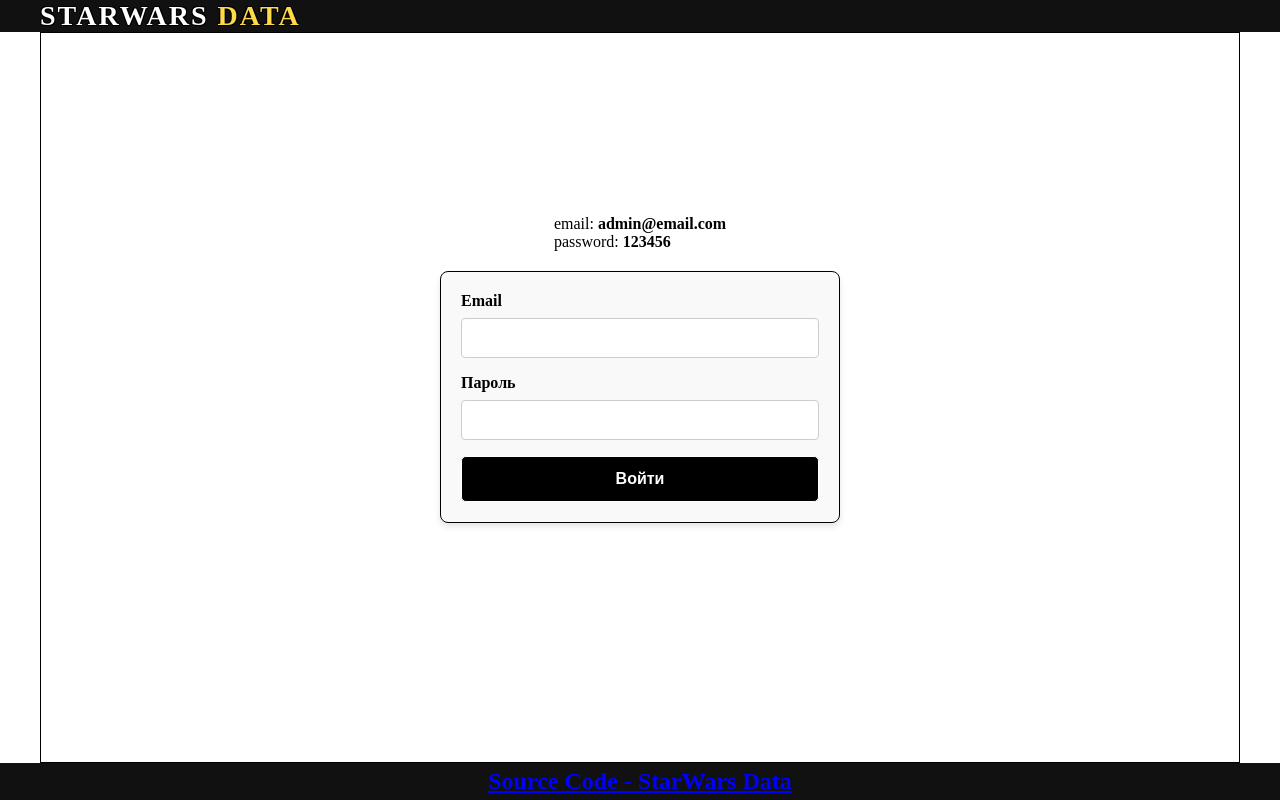
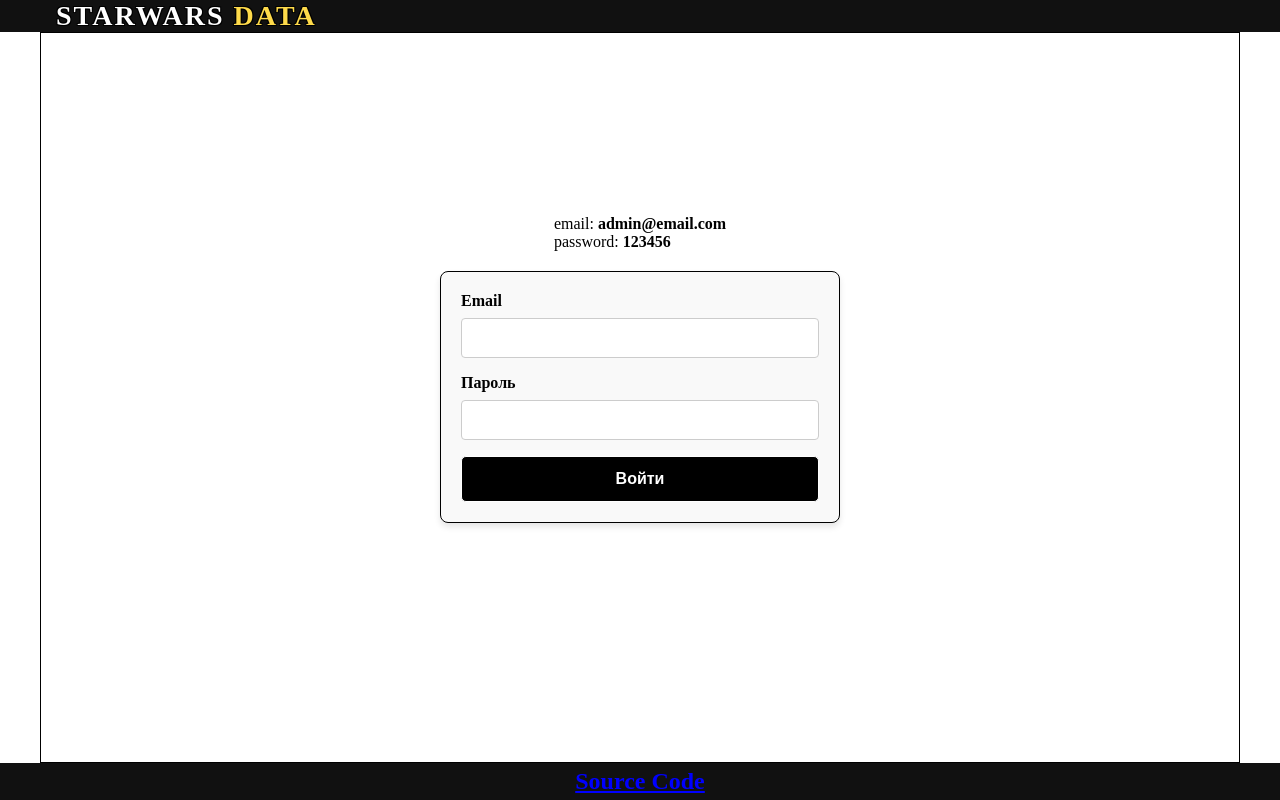
Before and after one commit to Taglat/star-wars-react, a React (Vite) app: page /login in a window 1280 px wide. Built offline with nearby package versions, Linux system fonts and the light colour scheme.

Commit message:
add pages

```diff
--- a/src/components/footer/footer.tsx
+++ b/src/components/footer/footer.tsx
@@ -4,7 +4,7 @@ export function Footer() {
   return (
     <footer className={css.root}>
       <h2 className={css.logo}>
-        <a href='https://github.com/Taglat/star-wars-react' target='_blank'>Source Code - StarWars Data</a>
+        <a href='https://github.com/Taglat/star-wars-react' target='_blank'>Source Code</a>
       </h2>
     </footer>
   )
--- a/src/components/header/header.module.css
+++ b/src/components/header/header.module.css
@@ -1,7 +1,4 @@
 .root {
-  position: sticky;
-  top: 0;
-  z-index: 1;
   background: #111;
 }
 
@@ -9,7 +6,7 @@
   width: 100%;
   max-width: 1200px;
   margin: 0 auto;
-
+  padding: 0 16px;
   display: flex;
   justify-content: space-between;
   align-items: center;
--- a/src/components/navbar/navbar.module.css
+++ b/src/components/navbar/navbar.module.css
@@ -1,8 +1,6 @@
 .root {
   background: #777;
   padding: 10px 0;
-  position: sticky;
-  top: 0;
 
   ul {
     display: flex;
--- /dev/null
+++ b/src/pages/chatacter-page/character-page.tsx
@@ -0,0 +1,7 @@
+import css from './character-page.module.css'
+
+export default function CharacterPage() {
+  return (
+    <div className={css.root}>CharacterPage</div>
+  )
+}
--- /dev/null
+++ b/src/pages/planet-page/planet-page.tsx
@@ -0,0 +1,7 @@
+import css from './planet-page.module.module.css'
+
+export default function PlanetPage() {
+  return (
+    <div>PlanetPage</div>
+  )
+}
--- /dev/null
+++ b/src/pages/spaceship-page/spaceship-page.tsx
@@ -0,0 +1,7 @@
+import css from './spaceship-page.module.css'
+
+export default function SpaceshipPage() {
+  return (
+    <div>SpaceshipPage</div>
+  )
+}
```
Also changed, not shown: src/app-router/app-router.tsx (+15 -0 lines), src/pages/chatacter-page/character-page.module.css (added), src/pages/planet-page/planet-page.module.module.css (added), src/pages/spaceship-page/spaceship-page.module.css (added).
